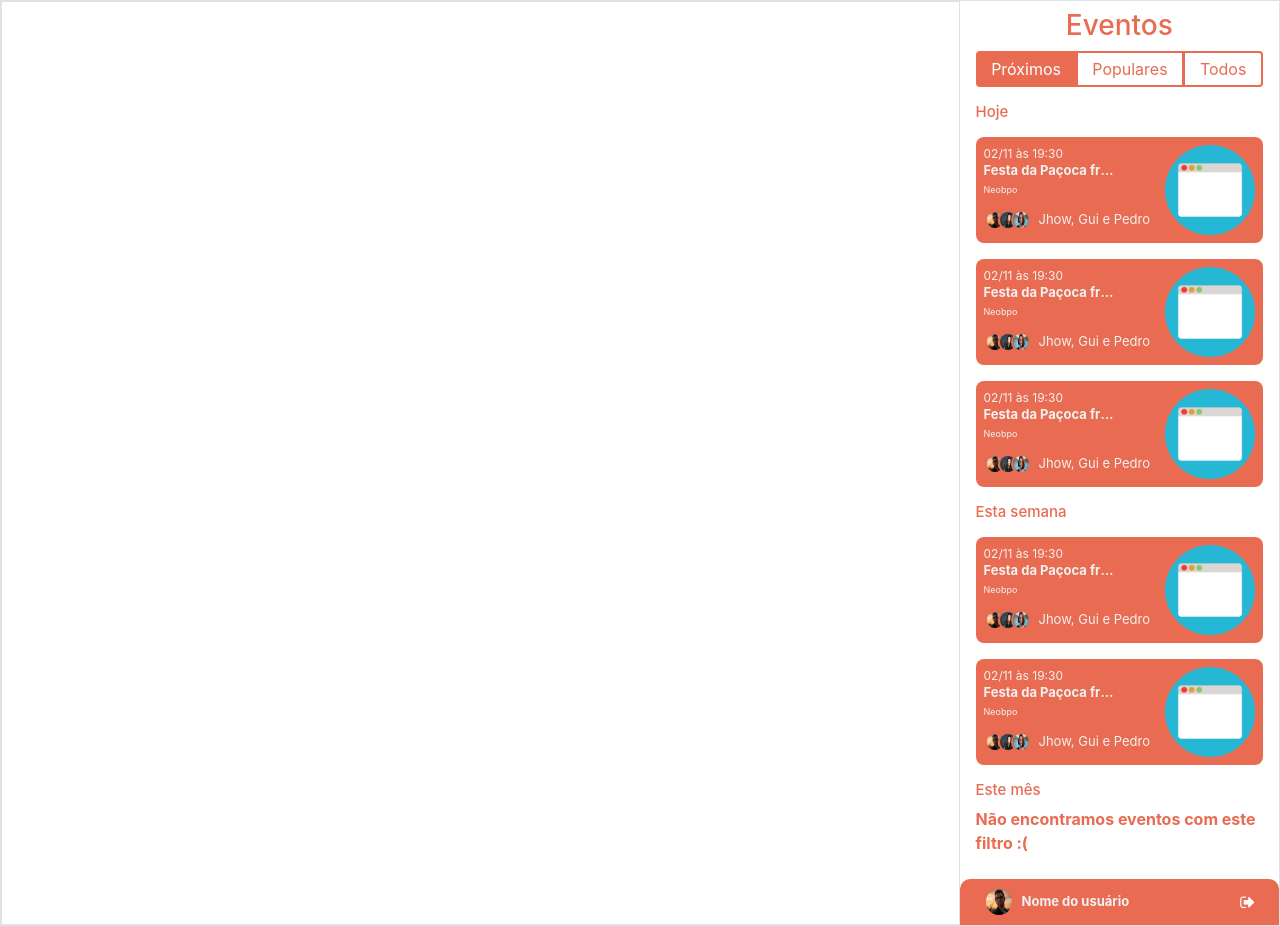
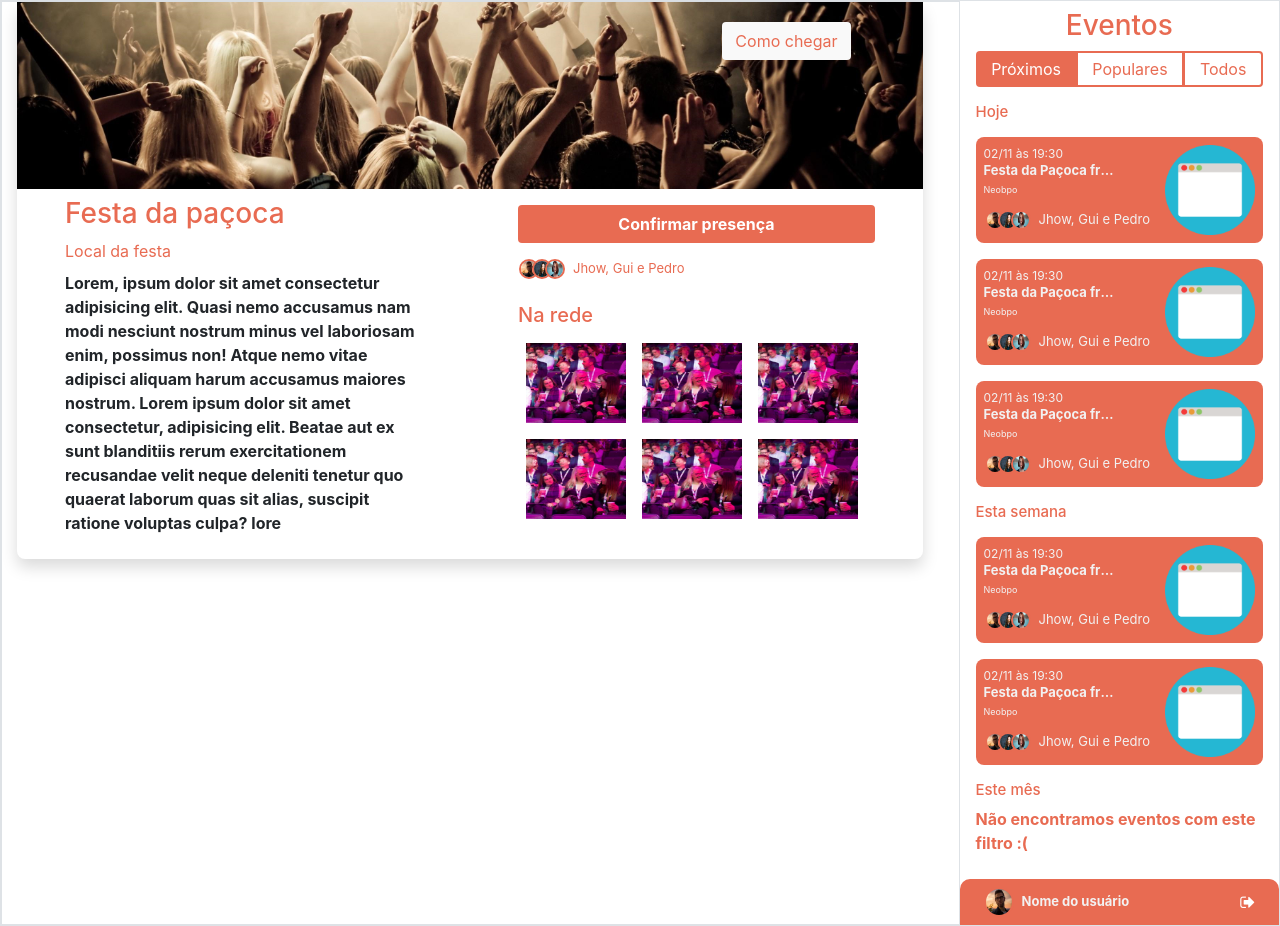
Before and after one commit to jhonnatthan/Onde-Ferve, a React (Create React App) app in the folder Web/: page / in a window 1280 px wide. Built offline with nearby package versions, Linux system fonts and the light colour scheme.

Commit message:
[ADD] criado componente de detalhes do evento

```diff
--- /dev/null
+++ b/Web/src/components/ModalEvent.js
@@ -0,0 +1,164 @@
+import React from "react";
+import imageFesta from "../assets/images/evento-bg.png";
+import profile1 from "../assets/images/profile1.jpg";
+import profile2 from "../assets/images/profile2.jpg";
+import profile3 from "../assets/images/profile3.jpg";
+import imagemEvento from "../assets/images/evento-image.jpg";
+
+const modalContainer = {
+    width: "906px",
+    height: "auto",
+    borderRadius: "8px",
+};
+const headerAreaContainer = {
+    background: "#000",
+};
+
+const headerArea = {
+    background: `transparent url(${imageFesta}) 0% 0% no-repeat padding-box`,
+    backgroundSize: "center",
+    height: "187px",
+};
+const headerBtn = {
+    background: "#F9F9F9",
+    position: "absolute",
+    right: "60px",
+    top: "20px",
+    color: "#E86B52",
+};
+
+const eventTitle = {
+    color: "#E86B52",
+};
+const eventLocal = {
+    color: "#E86B52",
+};
+const eventBtnConfirm = {
+    background: "#E86B52",
+    width: "",
+};
+const profileImg = {
+    border: "2px #E86B52 solid",
+    marginLeft: "-7px",
+    width: "20px",
+    height: "20px",
+    borderRadius: "10px",
+};
+
+const namesProfiles = {
+    color: "#E86B52 ",
+    fontSize: "13px",
+};
+
+const events = {
+    width: "100px",
+    height: "80px",
+};
+
+const ModalEvent = () => (
+    <div className="shadow" style={modalContainer}>
+        <div style={headerAreaContainer}>
+            <div style={headerArea}>
+                <button className="btn mr-5" style={headerBtn}>
+                    Como chegar
+                </button>
+            </div>
+        </div>
+        <div className="d-flex flex-row">
+            <div className="w-50 px-5 py-2">
+                <h3 style={eventTitle}>Festa da paçoca</h3>
+                <span style={eventLocal}>Local da festa</span>
+                <p className="mt-2 font-weight-bold">
+                    Lorem, ipsum dolor sit amet consectetur adipisicing elit.
+                    Quasi nemo accusamus nam modi nesciunt nostrum minus vel
+                    laboriosam enim, possimus non! Atque nemo vitae adipisci
+                    aliquam harum accusamus maiores nostrum. Lorem ipsum dolor
+                    sit amet consectetur, adipisicing elit. Beatae aut ex sunt
+                    blanditiis rerum exercitationem recusandae velit neque
+                    deleniti tenetur quo quaerat laborum quas sit alias,
+                    suscipit ratione voluptas culpa? lore
+                </p>
+            </div>
+            <div className="w-50 px-5 py-2">
+                {/* Area de confirmação */}
+                <div className="d-flex justify-content-center flex-column py-2">
+                    <button
+                        style={eventBtnConfirm}
+                        className="btn text-white font-weight-bold mb-2"
+                    >
+                        Confirmar presença
+                    </button>
+                    <div className="d-flex flex-row align-items-center px-2 mt-2">
+                        <img
+                            src={profile1}
+                            style={profileImg}
+                            alt=""
+                            srcSet={profile1}
+                        />
+                        <img
+                            src={profile2}
+                            style={profileImg}
+                            alt=""
+                            srcSet={profile2}
+                        />
+                        <img
+                            src={profile3}
+                            style={profileImg}
+                            alt=""
+                            srcSet={profile3}
+                        />
+                        <span style={namesProfiles} className="ml-2">
+                            Jhow, Gui e Pedro
+                        </span>
+                    </div>
+                </div>
+                {/* Fim Area de confirmação */}
+                {/* Area de rede*/}
+                <div className="d-flex flex-column mt-3">
+                    <h5 style={eventTitle}>Na rede</h5>
+                    <div className="d-flex flex-wrap">
+                        <img
+                            className="m-2"
+                            src={imagemEvento}
+                            style={events}
+                            alt=""
+                        />
+                        <img
+                            className="m-2"
+                            src={imagemEvento}
+                            style={events}
+                            alt=""
+                        />
+                        <img
+                            className="m-2"
+                            src={imagemEvento}
+                            style={events}
+                            alt=""
+                        />
+                        <img
+                            className="m-2"
+                            src={imagemEvento}
+                            style={events}
+                            alt=""
+                        />
+                        <img
+                            className="m-2"
+                            src={imagemEvento}
+                            style={events}
+                            alt=""
+                        />
+                        <img
+                            className="m-2"
+                            src={imagemEvento}
+                            style={events}
+                            alt=""
+                        />
+                    </div>
+                </div>
+                {/* Fim Area de rede*/}
+            </div>
+        </div>
+    </div>
+);
+
+export default ModalEvent;
--- a/Web/src/pages/Auth.js
+++ b/Web/src/pages/Auth.js
@@ -7,7 +7,7 @@ const mainForm = {
     background: "#000",
 };
 
-const mystyle = {
+const containerBG = {
     background: `transparent url(${imageFesta}) 0% 0% no-repeat padding-box`,
     backgroundSize: "cover",
     minHeight: "100vh",
@@ -45,7 +45,7 @@ const Auth = () => {
         <main style={mainForm}>
             <div
                 className="d-flex justify-content-center align-items-center"
-                style={mystyle}
+                style={containerBG}
             >
                 <div>
                     <div style={containerCard}>
--- a/Web/src/pages/MapPage.js
+++ b/Web/src/pages/MapPage.js
@@ -1,6 +1,7 @@
 import React from "react";
 
 import CardEvent from "../components/CardEvent";
+import ModalEvent from "../components/ModalEvent";
 import profile1 from "../assets/images/profile1.jpg";
 
 const textEvent = {
@@ -51,7 +52,10 @@ const MapPage = () => {
     return (
         <main className="border container-fluid">
             <div className="row">
-                <div className="col-12 col-sm-9 border"></div>
+                <div className="col-12 col-sm-9 border">
+                    {/* APARECER VIA MODAL/ANIMAÇÃO */}
+                    <ModalEvent />
+                </div>
                 <div className="col-12 col-sm-3 p-0">
                     <div className="px-3">
                         <div className="d-flex flex-column py-2">
```
Also changed, not shown: Web/src/assets/images/evento-bg.png (added), Web/src/assets/images/evento-image.jpg (added).
